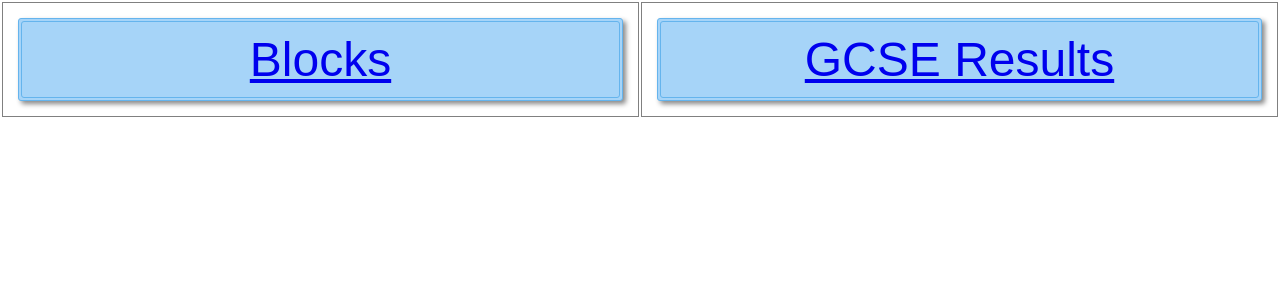
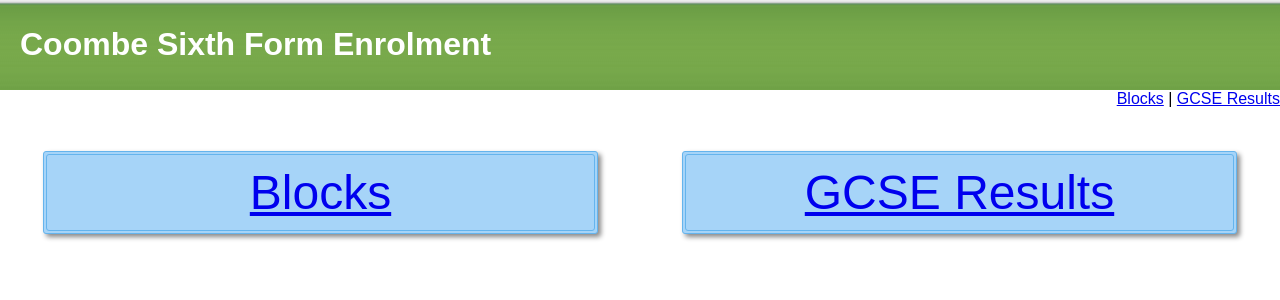
Before and after one commit to ccook5/CoombeSixthformEnrolmentSystem, a PHP site: page / in a window 1280 px wide. Shown: the top 300 px of the page. Run offline with PHP 8.4, Linux system fonts and the light colour scheme; data that the repository does not hold is empty; a stand-in replaces the project's code that opens the database connection; some libraries are stand-ins or nearby versions.

Commit message:
* fixed problem with results not being deleted. * Tidied some of the header code and apperance. * Deleted students.php which didnt seem to be doing anything usefull.

```diff
--- a/blocks.php
+++ b/blocks.php
@@ -1,7 +1,7 @@
 <?php
 include 'header.inc.php';
 
-print_header($title = 'Coombe Sixth form registration form.', $hide_title_bar = 'false', $script = "
+print_header($title = 'Coombe Sixth Form Enrolment - Blocks', $hide_title_bar = false, $script = "
 	$(document).ready(function() {
 		var studentTable = $('#students').dataTable( {
 			'bProcessing': true,
--- a/enrolment.gcse_results.js.php
+++ b/enrolment.gcse_results.js.php
@@ -228,13 +228,12 @@
 		ResultsTable.fnUpdate( '<a class=\"edit\" href=\"\">Add</a>', nRow, 5, false );
 	} );
 
-	$('#results a.delete').live('click', function (e)
+	$('#Results a.delete').live('click', function (e)
 	{
 		e.preventDefault();
 
 		var nRow     = $(this).parents('tr')[0];
 		var jqTds    = $('>td', nRow);
-		var jqInputs = $('input', nRow);
 
 		var xmlhttp;
 
@@ -246,9 +245,9 @@
 		{// code for IE6, IE5
 			xmlhttp=new ActiveXObject('Microsoft.XMLHTTP');
 		}
-		xmlhttp.open('POST', 'ajax_update_students_results.php', true);
+		xmlhttp.open('POST', 'ajax_update_students_results.php', false);
 		xmlhttp.setRequestHeader('Content-type', 'application/x-www-form-urlencoded');
-		xmlhttp.send('action=delete&result_id='+jqTds[0]);
+		xmlhttp.send('action=delete&ResultID='+jqTds[0].innerHTML);
 
 
 		document.getElementById('debug').innerHTML = xmlhttp.responseText;
--- a/enrolment.students.average_results.php
+++ b/enrolment.students.average_results.php
@@ -6,6 +6,9 @@
 
 	$(document).ready(function()
 	{
+		setInterval(function(){
+			location.reload();
+		},30000);
 	});
 
 	", $exclude_datatables_js = false);
--- a/header.inc.php
+++ b/header.inc.php
@@ -1,5 +1,5 @@
 <?php
-function print_header($title = "Coombe Sixth form registration form.", $hide_title_bar = 'false', $script = '', $exclude_datatables_js = false)
+function print_header($title = "Coombe Sixth Form Registration", $hide_title_bar = 'false', $script = '', $exclude_datatables_js = false)
 {
 ?>
 <html>
@@ -26,6 +26,11 @@
 <?php
     if ($hide_title_bar == false) {
       echo "  <div class='header'><h1>".$title."</h1></div>";
+?>    <div class="main-menu">
+	 <a href="blocks.php">Blocks</a> |
+	 <a href="results.php">GCSE Results</a>
+	</div>
+<?php
     }
 }
 ?>
--- a/index.php
+++ b/index.php
@@ -1,7 +1,10 @@
 <?php
-include 'header.inc.php';
 
-print_header();
+require_once 'config.inc.php';
+include      'header.inc.php';
+
+print_header($title = 'Coombe Sixth Form Enrolment', $hide_title_bar = false, $script = "");
+
 ?>
   <table class='main-menu'>
    <tr>
--- a/results.php
+++ b/results.php
@@ -19,7 +19,7 @@
 	return $student_types;
 }
 
-print_header($title = 'Coombe Sixth form enrolment form.', $hide_title_bar = false, $script = "
+print_header($title = 'Coombe Sixth Form Enrolment - GCSE Results', $hide_title_bar = false, $script = "
 	$(document).ready(function() {
 		function restoreRow ( oTable, nRow ) {
 			var aData = oTable.fnGetData(nRow);
--- a/students_results.php
+++ b/students_results.php
@@ -16,7 +16,7 @@
 	$hide_columns = "				{ 'bVisible': false, 'aTargets': [ 0, 1 ] },\n";
 }
 
-print_header($title = 'Coombe Sixth form enrolment form.', $hide_title_bar = true, $script = "
+print_header($title = 'Coombe Sixth Form Enrolment', $hide_title_bar = true, $script = "
 var StudentID = '".$StudentID."';
 
 $(document).ready( function() {
--- a/stylesheets/style.css
+++ b/stylesheets/style.css
@@ -13,6 +13,10 @@
 	font-family:       arial, helvetica, sans-serif;
 }
 
+DIV.main-menu {
+	text-align:             right;
+}
+
 TABLE.main-menu {
 	width: 100%;
 }
@@ -25,7 +29,7 @@
 	border:				1px solid #65B4ED;
 	border-radius: 		3px;
 	padding: 			2px;
-	margin: 			10px;
+	margin: 			40px;
 	background-color: 	#a6d4f8;
 	box-shadow: 		3px 3px 5px #888;
 }
@@ -679,7 +683,7 @@
 	margin: 5px;
 }
 
-table.average_results, tr, td {
+table.average_results tr td {
 	border: 1px solid grey;
 	padding: 5px;
 }
```
Also changed, not shown: ajax_update_students_results.php (+7 -7 lines), students.php (deleted, +0 -19 lines).
